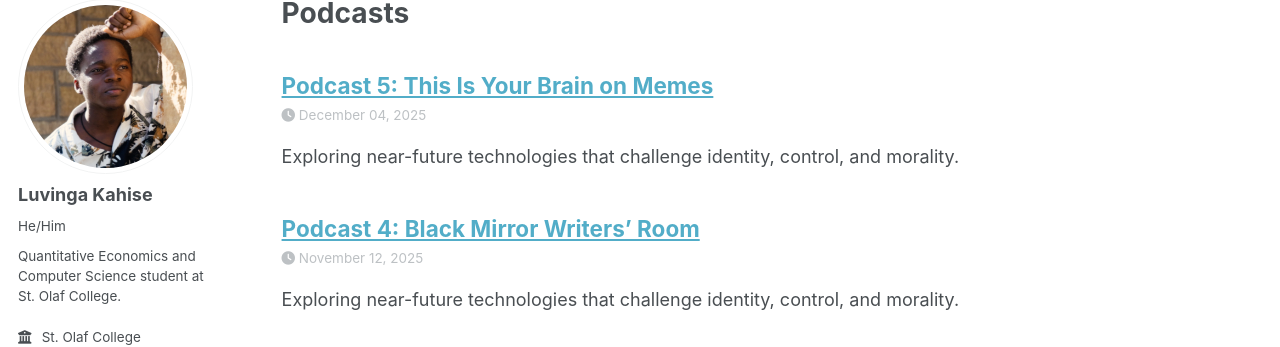
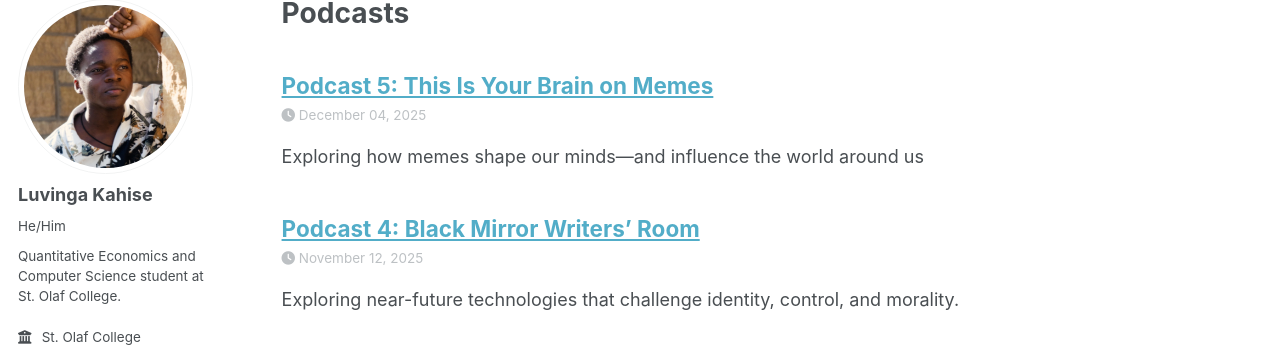
Before and after one commit to kahise1/ethics_fall2025, a Jekyll site: the page built from _pages/podcasts.html, in a window 1280 px wide and 1255 px high. Shown: the part 100-447 px from the top of the window. Built offline with Jekyll 4.4.1, drawn with Linux system fonts in a browser that asks for light colours; a script that is not in the unit is left out.

Commit message:
# podcast 5

```diff
--- a/_podcasts/podcast5.md
+++ b/_podcasts/podcast5.md
@@ -2,7 +2,7 @@
 title: "Podcast 5:   This Is Your Brain on Memes"
 collection: podcasts
 permalink: /podcasts/podcast4
-excerpt: "Exploring near-future technologies that challenge identity, control, and morality."
+excerpt: "Exploring how memes shape our minds—and influence the world around us"
 date: 2025-12-04
 audio: ethics_fall2025/files/meme_podcast.mp3
 video: ethics_fall2025/files/meme_podcast.mp4
```
